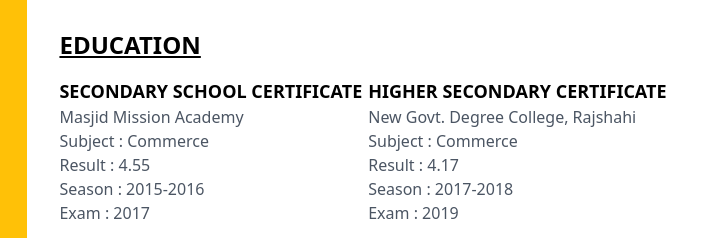
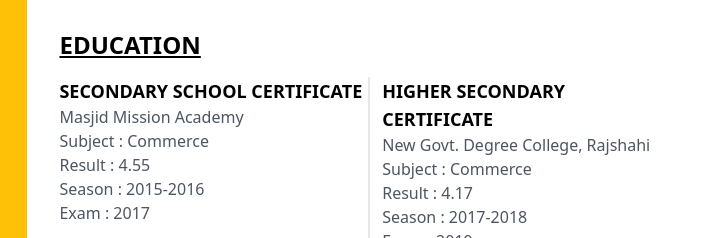
Before and after one commit to ariful5501/Curriculum_vitae, a website: page src/index.html in a window 1280 px wide. Shown: the part 531-769 px from the top of the page, 443-1151 px from the left. Drawn offline with nearby package versions, Linux system fonts and the light colour scheme.

Commit message:
border and padding add

```diff
--- a/src/index.html
+++ b/src/index.html
@@ -173,7 +173,7 @@
                         <p class="text-gray-600">Season : 2015-2016</p>
                         <p class="text-gray-600">Exam : 2017</p>
                     </div>
-                    <div class="mb-4">
+                    <div class="mb-4 border-l-2 pl-3">
                         <h3 class="text-lg font-bold uppercase">Higher Secondary Certificate</h3>
                         <p class="text-gray-600">New Govt. Degree College, Rajshahi</p>
                         <p class="text-gray-600">Subject : Commerce</p>
```
